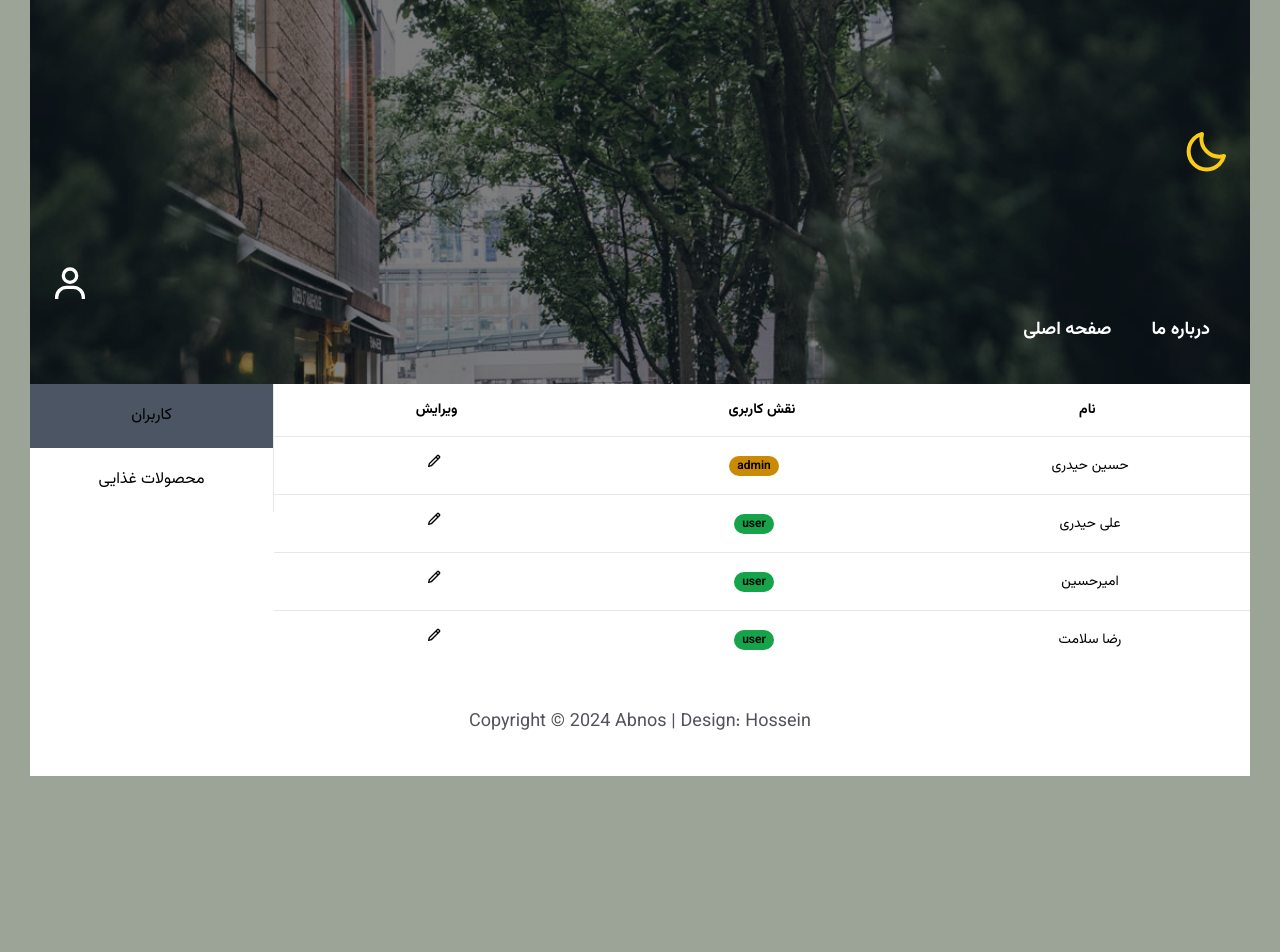
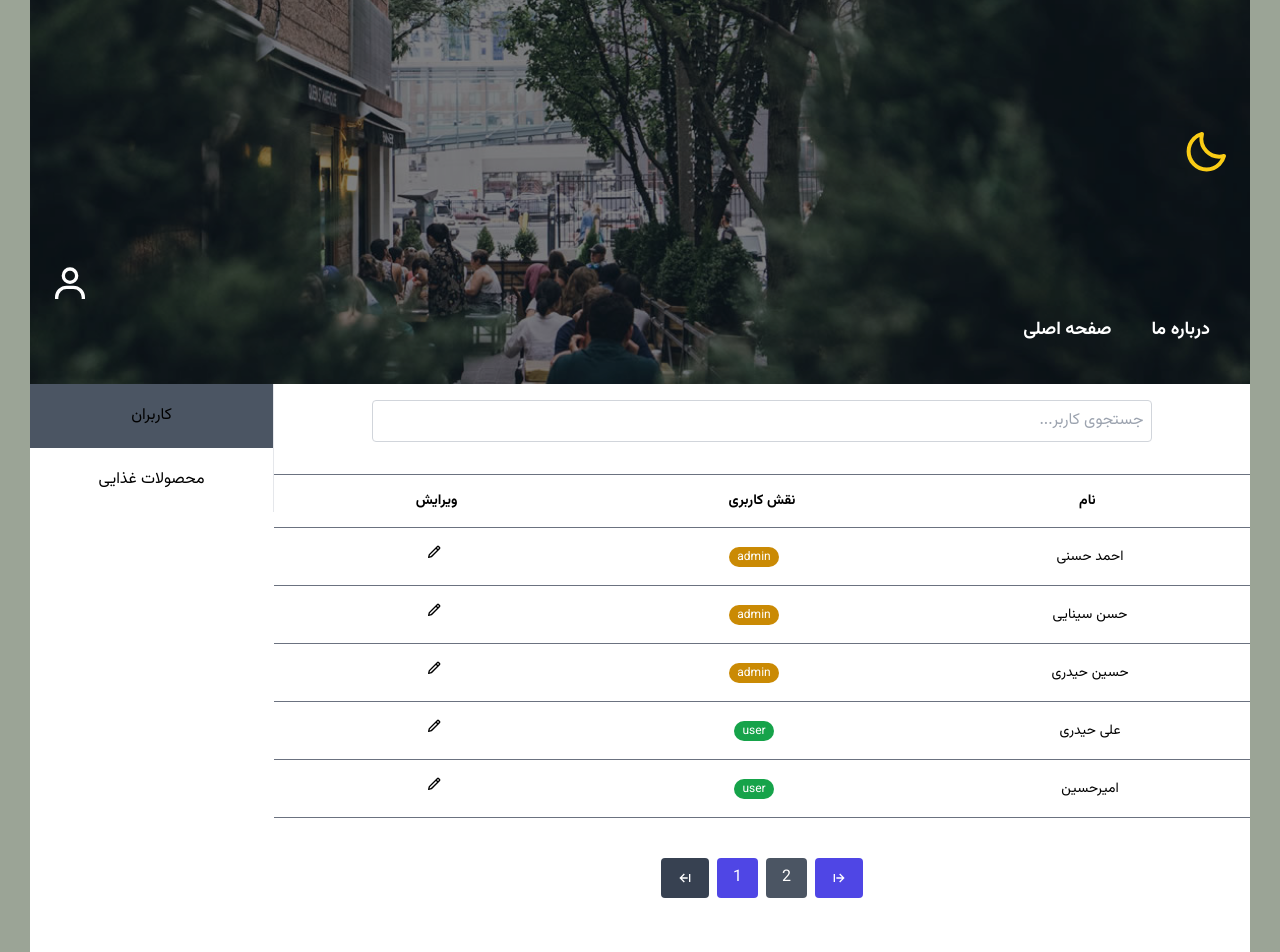
Before and after one commit to abnos5525/restaurant, a Next.js app: page /dashboard in a window 1280 px wide. Shown: the top 952 px of the page. Before the commit the page ends 800 px from the top, so only its background shows below. Built offline with nearby package versions, Linux system fonts and the light colour scheme; data requests are answered from the project's data file.

Commit message:
userManager completed

```diff
--- /dev/null
+++ b/components/Pagination.jsx
@@ -0,0 +1,35 @@
+import {BiArrowFromLeft, BiArrowFromRight} from "react-icons/bi";
+
+const Pagination = ({ totalItems, itemsPerPage, currentPage, onPageChange }) => {
+    const totalPages = Math.ceil(totalItems / itemsPerPage)
+
+    return (
+        <div className="flex justify-center py-10" style={{direction:"ltr"}}>
+            <button
+                className={`px-4 py-2 mx-1 rounded ${currentPage === 1 ? 'bg-gray-700' : 'bg-indigo-600'} text-white`}
+                disabled={currentPage === 1}
+                onClick={() => onPageChange(currentPage - 1)}
+            >
+                <BiArrowFromRight/>
+            </button>
+            {Array.from({ length: totalPages }, (_, index) => (
+                <button
+                    key={index + 1}
+                    className={`px-4 py-2 mx-1 rounded ${currentPage === index + 1 ? 'bg-indigo-600' : 'bg-gray-600'} text-white`}
+                    onClick={() => onPageChange(index + 1)}
+                >
+                    {index + 1}
+                </button>
+            ))}
+            <button
+                className={`px-4 py-2 mx-1 rounded ${currentPage === totalPages ? 'bg-gray-700' : 'bg-indigo-600'} text-white`}
+                disabled={currentPage === totalPages}
+                onClick={() => onPageChange(currentPage + 1)}
+            >
+                <BiArrowFromLeft/>
+            </button>
+        </div>
+    );
+};
+
+export default Pagination;
--- a/components/dashboard/UserManager.jsx
+++ b/components/dashboard/UserManager.jsx
@@ -4,22 +4,64 @@ import {useGetUsersQuery} from "@/lib/reducers/userApi";
 import Spinner from "@/components/Spinner";
 import {BiPencil} from "react-icons/bi";
 import EditUserManager from "@/components/dashboard/EditUserManager";
-import {useState} from "react";
+import {useContext, useEffect, useState} from "react";
+import Pagination from "@/components/Pagination";
+import {Context} from "@/context/ContextApp";
 
 const UserManager = () =>{
     const {data, isLoading} = useGetUsersQuery()
 
+    const {dark} = useContext(Context)
+
     const [modal, setModal] = useState(false)
 
     const [userId, setUserId] = useState(0)
+
+    const [searchTerm, setSearchTerm] = useState("")
+
+    const [filteredData, setFilteredData] = useState([])
 
     const editUserModal = (id) =>{
         setUserId(id)
         setModal(true)
     }
 
+    const [currentPage, setCurrentPage] = useState(1)
+    const [currentItems, setCurrentItems] = useState([])
+    const itemsPerPage = 5
+    const totalItems = data?.length || 0
+
+    useEffect(() => {
+        if (data) {
+            const filtered = data.filter(user =>
+                user.name.includes(searchTerm)
+            );
+            const sorted = filtered.sort((a, b) => (a.role === "admin" ? -1 : 1))
+            setFilteredData(sorted)
+        }
+    }, [data, searchTerm])
+
+    useEffect(() => {
+        if (filteredData) {
+            const indexOfLastItem = currentPage * itemsPerPage
+            const indexOfFirstItem = indexOfLastItem - itemsPerPage
+            setCurrentItems(filteredData.slice(indexOfFirstItem, indexOfLastItem))
+        }
+    }, [filteredData, currentPage])
+
     return(
-        <div className="w-full divide-y divide-gray-200">
+        <div className={`w-full divide-y ${dark ? 'divide-gray-200' : 'divide-gray-500'} `}>
+
+            <div className="py-4 text-center">
+                <input
+                    type="text"
+                    placeholder="جستجوی کاربر..."
+                    value={searchTerm}
+                    onChange={(e) => setSearchTerm(e.target.value)}
+                    className="w-4/5 p-2 border border-gray-300 rounded mb-4 text-black"
+                />
+            </div>
+
             <div className="flex items-center py-4">
                 <div className="w-1/3">
                     <div className="text-sm font-bold text-center">نام</div>
@@ -33,13 +75,13 @@ const UserManager = () =>{
             </div>
 
             {isLoading ? <Spinner/> :
-                data.map((user)=>(
+                currentItems.map((user)=>(
                 <div key={user.id} className="flex items-center py-4">
                     <div className="w-1/3 ml-4">
                         <div className="text-sm text-center">{user.name}</div>
                     </div>
                     <div className="w-1/3 text-center">
-                        <span className={`px-2 inline-flex text-xs leading-5 font-semibold rounded-full
+                        <span className={`px-2 inline-flex text-xs leading-5 rounded-full text-white
                          bg-green-100 ${user.role === "admin" ? 'bg-yellow-600' : "bg-green-600"}`}>
                             {user.role}
                         </span>
@@ -51,6 +93,14 @@ const UserManager = () =>{
                     </div>
                 </div>
             ))}
+
+            <Pagination
+                totalItems={totalItems}
+                itemsPerPage={itemsPerPage}
+                currentPage={currentPage}
+                onPageChange={setCurrentPage}
+            />
+
             {
                 modal ?
                     <EditUserManager userId={userId} setModal={setModal}/>
--- a/server/db.json
+++ b/server/db.json
@@ -130,6 +130,51 @@
       "role": "user",
       "foods": [],
       "address": "تهران"
+    },
+    {
+      "id": "HG309q9Q964dfghdfdsdfdfgn",
+      "name": "حسن سینایی",
+      "username": "admin",
+      "phone": "09223715672",
+      "password": "1234",
+      "role": "admin",
+      "foods": [
+        "1",
+        "2"
+      ],
+      "address": "تهران واوان"
+    },
+    {
+      "id": "klko309ffgfb4M4DAdGDF",
+      "name": "احمد حسنی",
+      "username": "ali123",
+      "phone": "09226687672",
+      "password": "123456",
+      "role": "admin",
+      "foods": [
+        "3"
+      ],
+      "address": ""
+    },
+    {
+      "id": "udrf654IWfgdv-GQSvVFmV",
+      "name": "امیرمحمد",
+      "username": "amir",
+      "phone": "09213789972",
+      "password": "1234",
+      "role": "user",
+      "foods": [],
+      "address": ""
+    },
+    {
+      "id": "AuXsdfg3E-pB32pTJabB",
+      "name": "سینا احمدی",
+      "username": "sina45",
+      "phone": "09125710520",
+      "password": "1234",
+      "role": "user",
+      "foods": [],
+      "address": "تهران"
     }
   ]
 }
```
